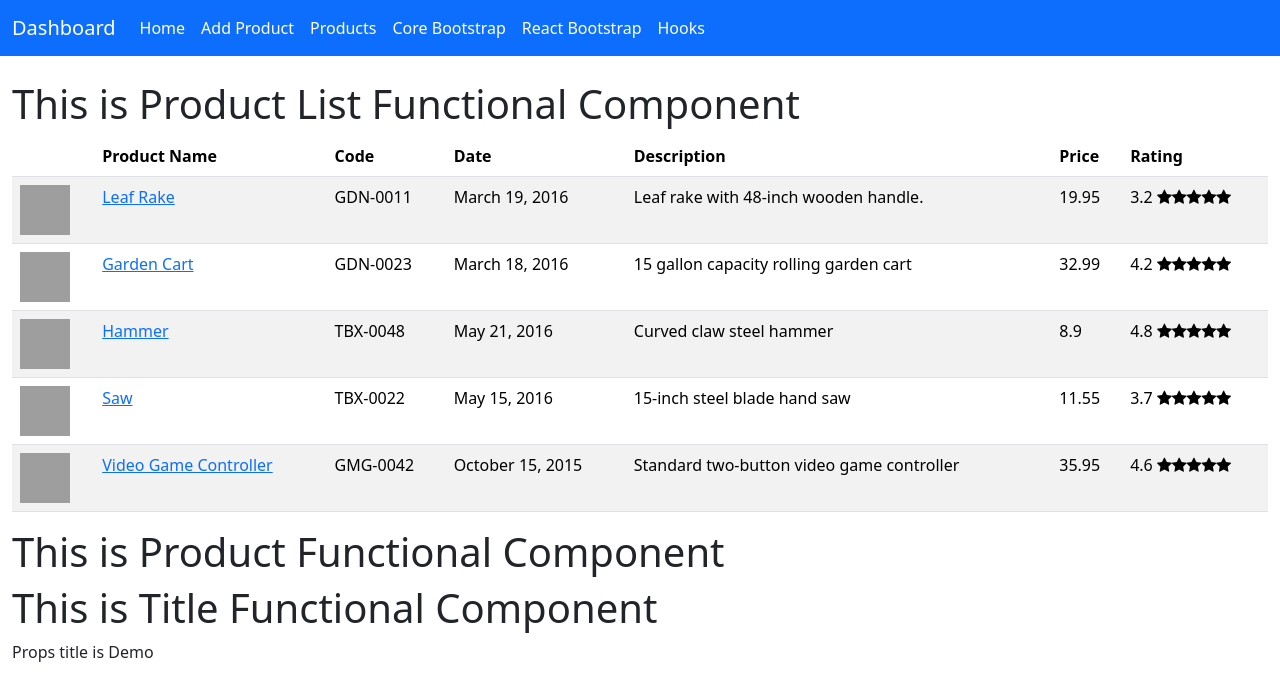
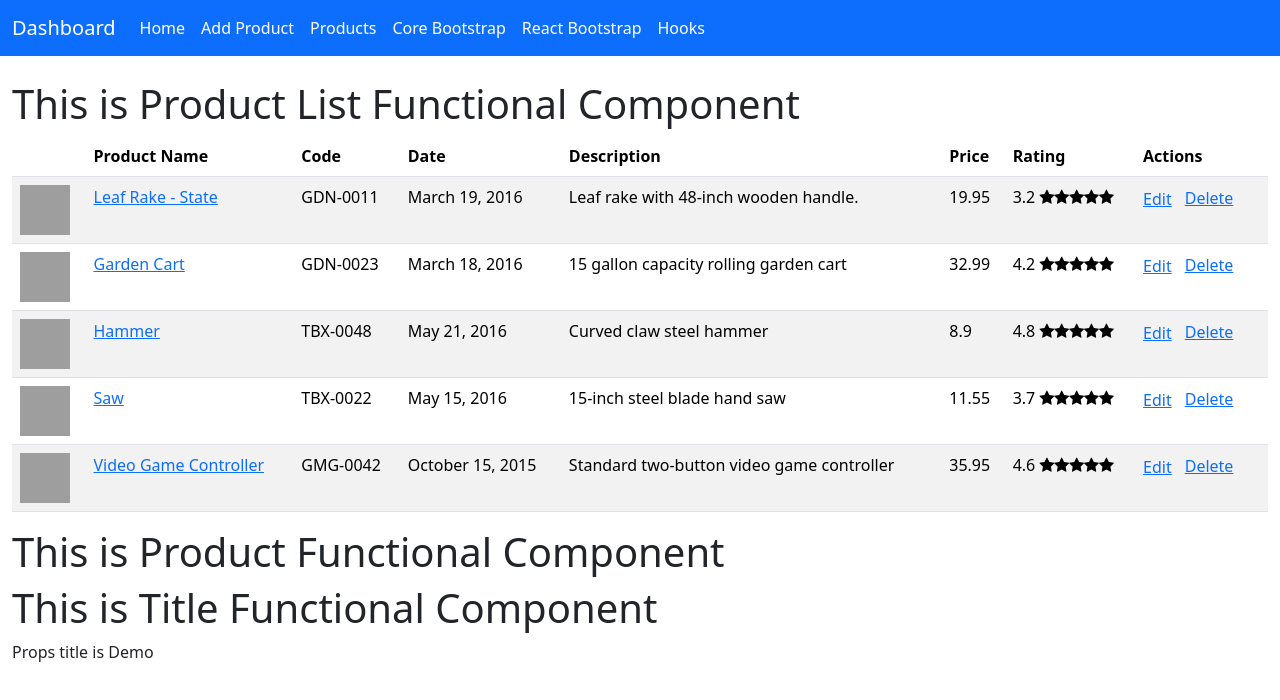
Before and after one commit to programmingwithharsh/react_may25, a React (Create React App) app: page /products in a window 1280 px wide. Shown: the top 700 px of the page. Built offline with nearby package versions, Linux system fonts and the light colour scheme; grey boxes are pictures that could not be loaded.

Commit message:
Added actions in product list

```diff
--- a/src/AddProduct.js
+++ b/src/AddProduct.js
@@ -1,5 +1,6 @@
 import React from 'react';
 import { Navigate } from 'react-router-dom';
+// import { addProduct } from './redux/actions';
 
 class AddProduct extends React.Component {
     constructor(props) {
@@ -9,6 +10,7 @@ class AddProduct extends React.Component {
         this.state = {
             redirect: false
         }
+        console.log(this.props);
     }
 
     componentDidMount() { // any API Call
@@ -61,10 +63,13 @@ class AddProduct extends React.Component {
         }
 
         // Store product inside Localstorage
-        localStorage.setItem("product", JSON.stringify(product));
+        // localStorage.setItem("product", JSON.stringify(product));
+
         this.setState({ // whenever state update, component rerender
             redirect: true
         })
+        // this.props.dispatch(addProduct(product))
+        this.props.onAddProduct(product);
     }
 
     shouldComponentUpdate() {
--- a/src/Main.js
+++ b/src/Main.js
@@ -12,7 +12,7 @@ import Login from './Login';
 import Register from './Register';
 import HooksExample from './hooks/HooksExample';
 import ReactBootstrapExample from './react-bootstrap/ReactBootstrapExample';
-import { removeProduct, loadProducts, addProduct } from './redux/actions';
+import { removeProduct, loadProducts } from './redux/actions';
 
 export default class Main extends React.Component { // In ES6 Exporting a module, component
 
@@ -24,7 +24,7 @@ export default class Main extends React.Component { // In ES6 Exporting a module
             products: [
                 {
                     "productId": 1,
-                    "productName": "Leaf Rake",
+                    "productName": "Leaf Rake - State",
                     "productCode": "GDN-0011",
                     "releaseDate": "March 19, 2016",
                     "description": "Leaf rake with 48-inch wooden handle.",
@@ -79,17 +79,14 @@ export default class Main extends React.Component { // In ES6 Exporting a module
     componentDidMount() {
         this.props.dispatch(loadProducts()); // calling load Products action
         this.props.dispatch(removeProduct(1)); // calling remove product action and passing index value 1
-        this.props.dispatch(addProduct( // calling add product action and passing new product
-            {
-                productId: 6,
-                productName: 'Iphone',
-                productCode: 'GDN-0011',
-                releaseDate: 'March 19, 2025',
-                description: 'Iphone is Excellent Phone',
-                price: 85000,
-                starRating: 5,
-                imageUrl: 'https://openclipart.org/image/300px/svg_to_png/26215/Anonymous_Leaf_Rake.png'
-            }))
+    }
+
+    addProduct = (productSubmitted) => {
+        debugger
+        this.setState((state) => ({
+                products: state.products.concat([productSubmitted])
+            }
+        ))
     }
 
     render() { // render lifecycle
@@ -100,7 +97,7 @@ export default class Main extends React.Component { // In ES6 Exporting a module
             <Routes>
                 <Route path="/" element={<Nav />}>
                     <Route index element={<Welcome message="Welcome to Dashboard" {...this.props} />} />
-                    <Route path="/addproduct" element={<AddProduct data={this.state} />} />
+                    <Route path="/addproduct" element={<AddProduct data={this.state} {...this.props} onAddProduct={(addedProduct) => this.addProduct(addedProduct)} />} />
                     <Route path="/products" element={<ProductList products={this.state.products} />} />
                     <Route path="/corebootstrap" element={<BootstrapExample />} />
                     <Route path="/reactbootstrap" element={<ReactBootstrapExample />} />
--- /dev/null
+++ b/src/Productlist.css
@@ -0,0 +1,3 @@
+.btn-link {
+    padding-top: 0px !important;
+}
--- a/src/Productlist.js
+++ b/src/Productlist.js
@@ -2,9 +2,18 @@ import Product from './Product';
 import Star from './Star';
 import Title from './Title';
 import { Link } from 'react-router-dom';
+import { useState } from 'react';
+import Button from 'react-bootstrap/Button';
+import Modal from 'react-bootstrap/Modal';
+import './Productlist.css';
 
 export default function ProductList(props) {
     console.log("ProductList Component", props.products);
+    const [show, setShow] = useState(false);
+
+    const handleClose = () => setShow(false);
+    const handleShow = () => setShow(true);
+
     return <div className="mt-4">
         <h1>This is Product List Functional Component</h1>
         <table className="table table-striped table-hover">
@@ -17,6 +26,7 @@ export default function ProductList(props) {
                     <th>Description</th>
                     <th>Price</th>
                     <th>Rating</th>
+                    <th>Actions</th>
                 </tr>
             </thead>
             <tbody>
@@ -30,6 +40,10 @@ export default function ProductList(props) {
                             <td>{product.description}</td>
                             <td>{product.price}</td>
                             <td>{product.starRating} <Star /></td>
+                            <td> <Link to={`/products/${product.productId}`}>Edit</Link>
+                                <Button variant="link" onClick={handleShow}>
+                                    Delete
+                                </Button></td>
                         </tr>
                     ))
                 }
@@ -37,5 +51,19 @@ export default function ProductList(props) {
         </table>
         <Product />
         <Title title="Demo" />
+        <Modal show={show} onHide={handleClose}>
+            <Modal.Header closeButton>
+                <Modal.Title>Modal heading</Modal.Title>
+            </Modal.Header>
+            <Modal.Body>Are you Sure?</Modal.Body>
+            <Modal.Footer>
+                <Button variant="primary" onClick={handleClose}>
+                    OK
+                </Button>
+                <Button variant="secondary" onClick={handleClose}>
+                    Cancel
+                </Button>
+            </Modal.Footer>
+        </Modal>
     </div>
 }
```
